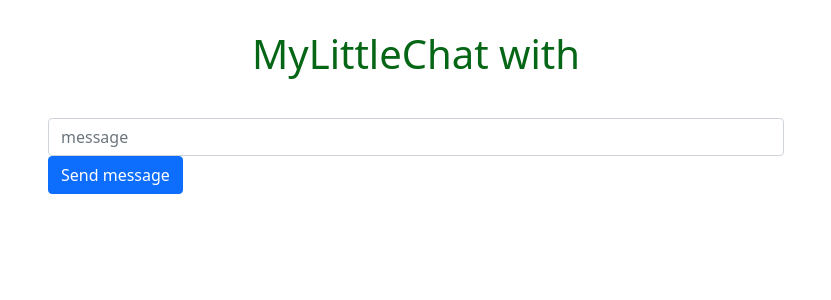
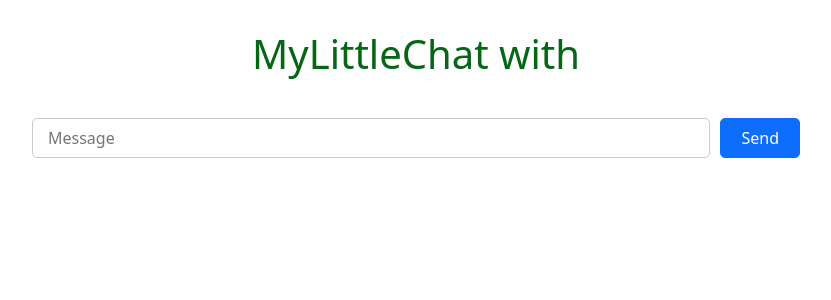
Before and after one commit to Filip4231/MLC, a Flask app: template templates/chat.html in a window 1280 px wide. Shown: the part 58-358 px from the top of the page, without its empty margins (224-1055 px from the left). Run offline with Flask 3, Linux system fonts and the light colour scheme; the template is opened without the code that fills it, so the values that code supplies are empty; a user stored in the database is signed in; some libraries are stand-ins or nearby versions.

Commit message:
Send button fixed

```diff
--- a/app.py
+++ b/app.py
@@ -31,22 +31,19 @@ Session(app)
 
 #NOWA SQL
 
+#database_url = 'postgresql://neondb_owner:npg_nxUBtfEy9wM6@ep-steep-cherry-agivbh8p-pooler.c-2.eu-central-1.aws.neon.tech/neondb?sslmode=require&channel_binding=require'
 database_url = os.getenv('DATABASE_URL', 'sqlite:///mlc.db')
 
-# WAŻNE: Render/Neon używają 'postgresql://', ale SQLAlchemy czasem wymaga 'postgresql+psycopg2://'
+
 if database_url.startswith("postgres://"):
     database_url = database_url.replace("postgres://", "postgresql://", 1)
 
 app.config['SQLALCHEMY_DATABASE_URI'] = database_url
 app.config['SQLALCHEMY_TRACK_MODIFICATIONS'] = False
 
-#NOWA SQL
-#db = SQL("sqlite:///mlc.db")
-
 db = SQLAlchemy(app)
 
 with app.app_context():
-    # PostgreSQL używa SERIAL dla automatycznego ID, SQLite używa INTEGER PRIMARY KEY
     id_type = "SERIAL" if "postgresql" in database_url else "INTEGER"
 
     db.session.execute(text(f"""
@@ -81,7 +78,6 @@ with app.app_context():
 @app.route("/")
 def index():
     if session.get("user_id"):
-        # Używamy :u jako placeholder, a w słowniku podajemy session["user_id"]
         users = db.session.execute(
             text("SELECT * FROM users WHERE id = :u"),
             {"u": session["user_id"]}
@@ -91,7 +87,6 @@ def index():
             session.clear()
             return render_template("index.html")
 
-        # users[0] to teraz słownik-podobny obiekt, więc username=users[0]["username"] zadziała
         return render_template("index.html", username=users[0]["username"])
 
     return render_template("index.html")
@@ -110,13 +105,11 @@ def login():
         if not password:
             return render_template("login.html", message="Please provide password")
 
-        # Zamiana db.execute na SQLAlchemy session execute
         result = db.session.execute(
             text("SELECT * FROM users WHERE username = :u"),
             {"u": username}
         ).mappings().all()
 
-        # result zachowuje się teraz jak lista słowników (tak jak w CS50)
         if len(result) == 0:
             return render_template("login.html", message="Wrong username and/or password")
 
@@ -145,7 +138,6 @@ def signup():
         if password != confirmation:
             return render_template("signup.html", message="Passwords are not identical")
 
-        # Sprawdzanie czy użytkownik istnieje
         users = db.session.execute(
             text("SELECT * FROM users WHERE username = :u"),
             {"u": username}
@@ -154,7 +146,6 @@ def signup():
         if len(users) != 0:
             return render_template("signup.html", message="Username is taken")
 
-        # Rejestracja nowego użytkownika
         hashed_password = generate_password_hash(password)
 
         db.session.execute(
@@ -162,10 +153,8 @@ def signup():
             {"u": username, "p": hashed_password}
         )
 
-        # BARDZO WAŻNE: W SQLAlchemy musisz zatwierdzić transakcję
         db.session.commit()
 
-        # Pobieramy ID nowo stworzonego użytkownika
         new_user = db.session.execute(
             text("SELECT id FROM users WHERE username = :u"),
             {"u": username}
@@ -189,21 +178,17 @@ def logout():
 @app.route("/chats")
 @login_required
 def chats():
-    # 1. Pobieramy listę znajomych
     friends_result = db.session.execute(
         text("SELECT * FROM friends WHERE friend1 = :u OR friend2 = :u"),
         {"u": session["user_id"]}
     ).mappings().all()
 
-    # Zamieniamy na listę zwykłych słowników, żeby móc je modyfikować
     friends = [dict(row) for row in friends_result]
 
     for row in friends:
-        # 2. Logika zamiany (uproszczona): chcemy, aby friend2 zawsze był "tym drugim"
         if row["friend2"] == session["user_id"]:
             row["friend2"], row["friend1"] = row["friend1"], row["friend2"]
 
-        # 3. Pobieramy nazwę użytkownika znajomego
         user_result = db.session.execute(
             text("SELECT username FROM users WHERE id = :id"),
             {"id": row["friend2"]}
@@ -224,7 +209,6 @@ def chat():
     if not friend_id:
         return redirect("/chats")
 
-    # 1. Pobieramy wiadomości (używamy nazwanych parametrów :u i :f dla czytelności)
     query_messages = text("""
         SELECT * FROM messages
         WHERE (sender = :u AND receiver = :f)
@@ -235,10 +219,8 @@ def chat():
     messages_res = db.session.execute(query_messages, {"u": user_id, "f": friend_id}).mappings().all()
     messages = [dict(row) for row in messages_res]
 
-    # 2. Obsługa wysyłania nowej wiadomości (metoda POST / form)
     new_message_text = request.form.get("message")
     if new_message_text:
-        # Prosta walidacja: sprawdź czy wiadomość nie jest identyczna z ostatnią (ochrona przed odświeżaniem strony)
         is_duplicate = False
         if len(messages) > 0 and messages[-1]["message"] == new_message_text:
             is_duplicate = True
@@ -248,13 +230,11 @@ def chat():
                 text("INSERT INTO messages (sender, receiver, message, date) VALUES (:s, :r, :m, :d)"),
                 {"s": user_id, "r": friend_id, "m": new_message_text, "d": time()}
             )
-            db.session.commit() # Zapisujemy w bazie Neon
+            db.session.commit()
 
-            # Odświeżamy listę wiadomości po dodaniu nowej
             messages_res = db.session.execute(query_messages, {"u": user_id, "f": friend_id}).mappings().all()
             messages = [dict(row) for row in messages_res]
 
-    # 3. Pobieramy nazwy użytkowników
     friend_res = db.session.execute(text("SELECT username FROM users WHERE id = :id"), {"id": friend_id}).mappings().all()
     user_res = db.session.execute(text("SELECT username FROM users WHERE id = :id"), {"id": user_id}).mappings().all()
 
@@ -284,8 +264,6 @@ def addfriend():
         if not username_query:
             return render_template("addfriend.html", message="Provide friend's username")
 
-        # Używamy ILIKE dla wyszukiwania ignorującego wielkość liter
-        # % w PostgreSQL dodajemy do wartości parametru, a nie w samym zapytaniu SQL
         search_pattern = f"%{username_query}%"
 
         friends_res = db.session.execute(
@@ -293,7 +271,6 @@ def addfriend():
             {"u": search_pattern, "me": session["user_id"]}
         ).mappings().all()
 
-        # Konwertujemy na listę słowników, aby szablon Jinja2 mógł łatwo z nich korzystać
         friends = [dict(row) for row in friends_res]
 
         return render_template("addfriend.html", friends=friends)
@@ -305,13 +282,11 @@ def add():
     user_id = session["user_id"]
 
     if friend_id:
-        # 1. Dodajemy relację do tabeli friends
         db.session.execute(
             text("INSERT INTO friends (friend1, friend2) VALUES (:f1, :f2)"),
             {"f1": user_id, "f2": friend_id}
         )
 
-        # 2. Zatwierdzamy zmiany w bazie danych
         db.session.commit()
 
     return redirect("/chats")
--- a/templates/chat.html
+++ b/templates/chat.html
@@ -29,11 +29,10 @@
     {% endif %}
     {% endfor %}
     <div>
-        <form action="/chat?friend={{friend2}}" method="post" class="form-inline">
-            <div class="form-group mx-sm-3 mb-2">
-                <input required name="message" type="text" class="form-control" id="inputPassword2" placeholder="message" autocomplete="off">
-                <button type="submit" class="btn btn-primary">Send message</button>
-            </div>
+        <form action="/chat?friend={{friend2}}" method="post" class="chat-form">
+            <input required name="message" type="text" placeholder="Message" autocomplete="off">
+            <button type="submit" class="btn btn-primary">Send</button>
         </form>
     </div>
+
 {% endblock %}
```
Also changed, not shown: instance/mlc.db.
